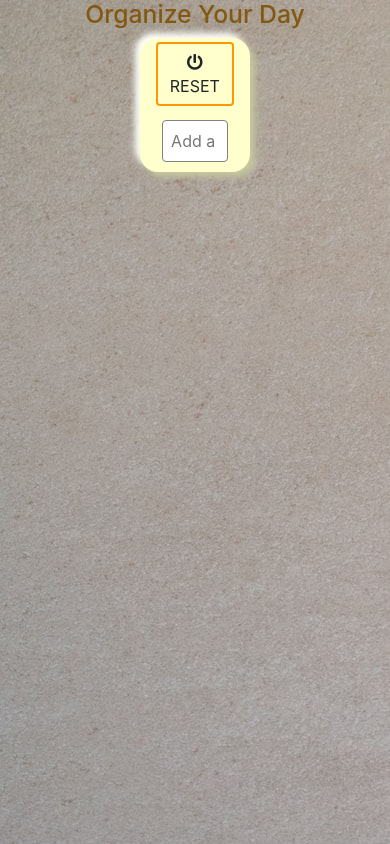
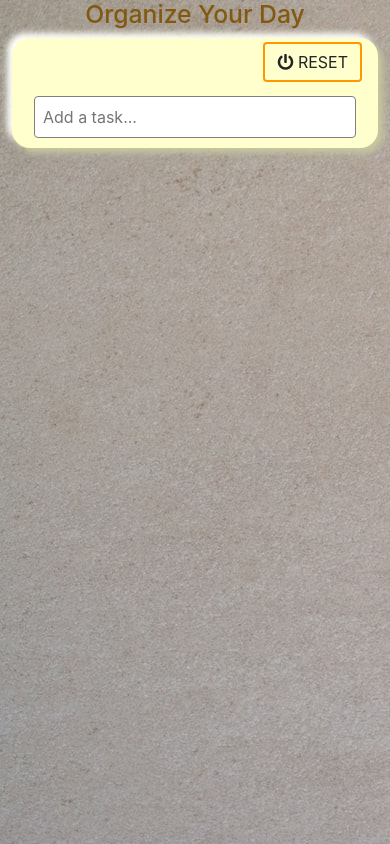
Before and after one commit to Tripathikritika/Todo, a React (Create React App) app: page / in a window 390 px wide. Built offline with nearby package versions, Linux system fonts and the light colour scheme.

Commit message:
Deployed File

```diff
--- a/src/Components/Todo.jsx
+++ b/src/Components/Todo.jsx
@@ -38,8 +38,6 @@ export default function Todo() {
         dispatch(addCompletedTask(title))
         setTaskInput("")
     }
-
-    // console.log(hashTag)
 
     return (
         <div className="container">
--- a/src/Style/Todo.module.css
+++ b/src/Style/Todo.module.css
@@ -8,7 +8,15 @@ body {
   background: #feffcc;
   box-shadow: 5px 5px 6px #c6c79f, -5px -5px 6px #fffff9;
 }
-
+@media screen and (max-width: 600px) {
+  .mainDiv {
+    width: 100%;
+    margin: 0px auto;
+    border-radius: 18px;
+    background: #feffcc;
+    box-shadow: 5px 5px 6px #c6c79f, -5px -5px 6px #fffff9;
+  }
+}
 .addDiv {
   padding: 10px;
 }
```
